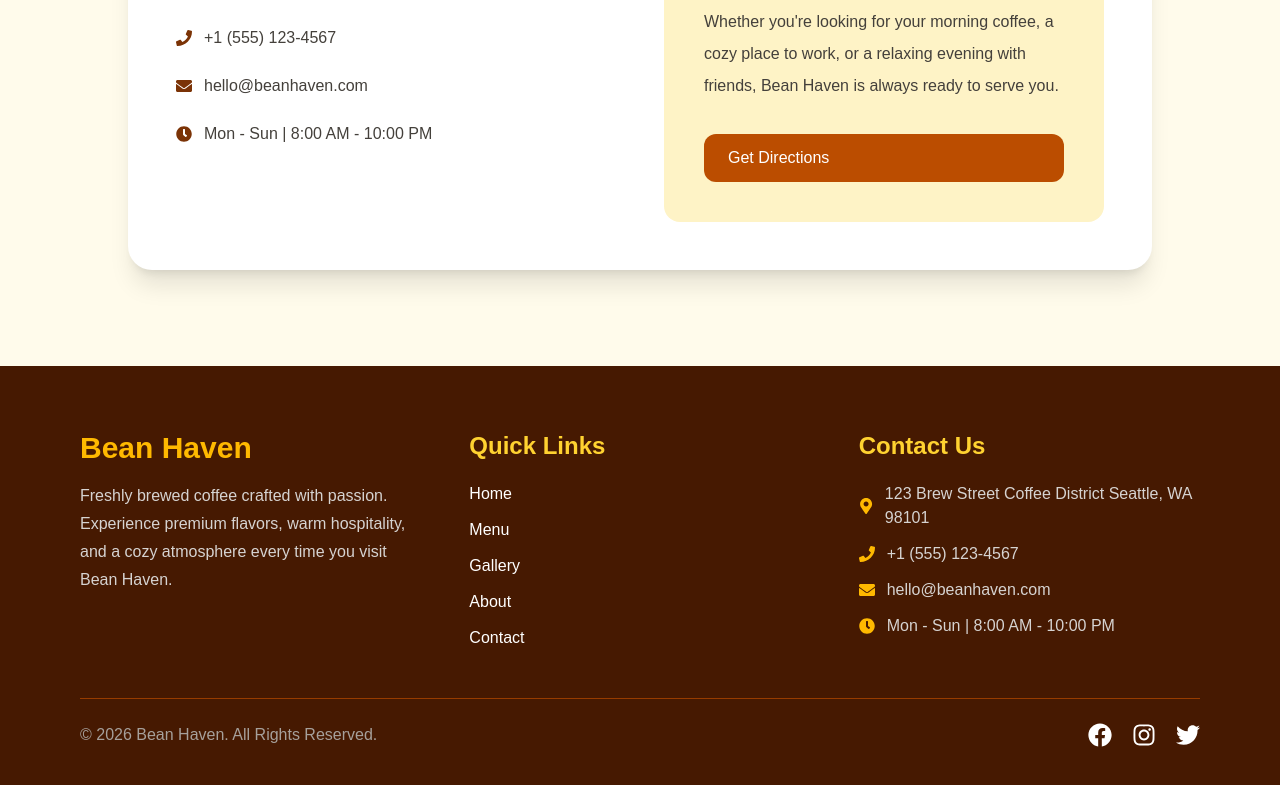
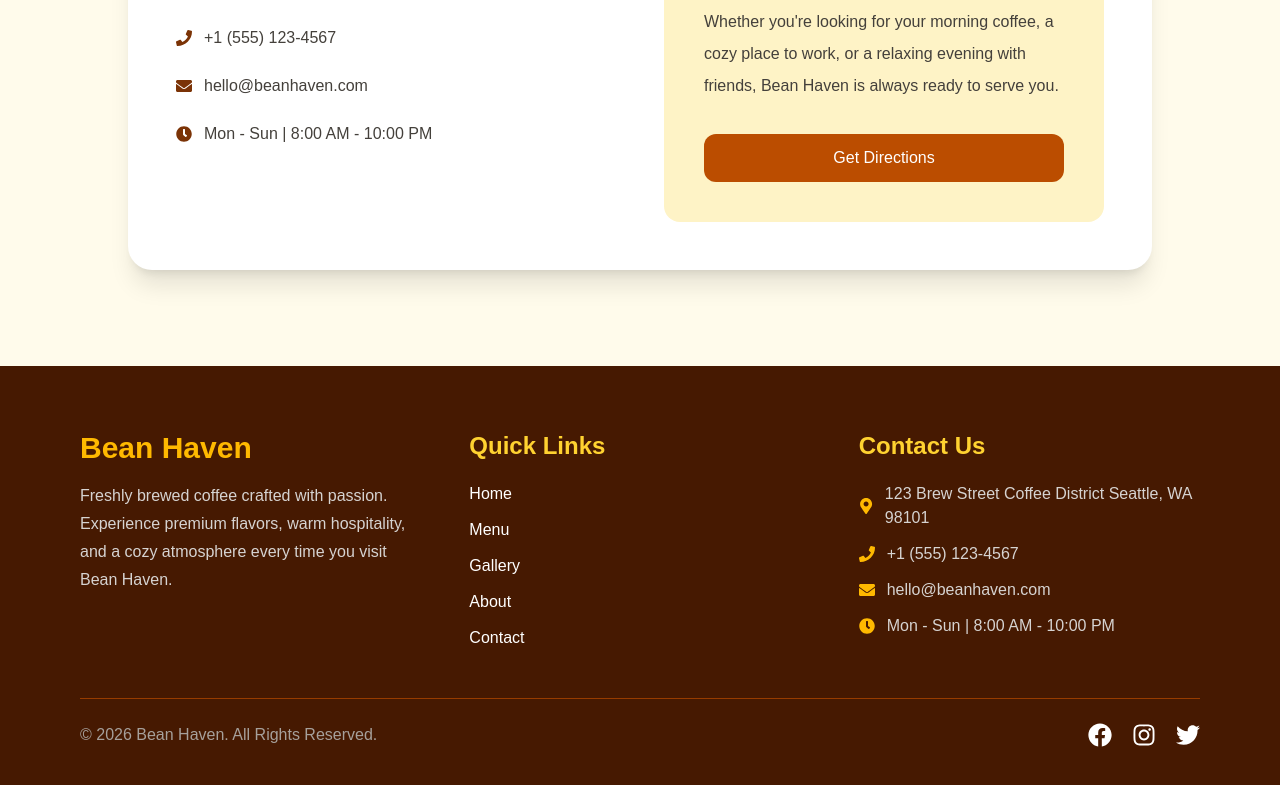
Before and after one commit to sameer890678/bean-haven, a Next.js app: page / in a window 1280 px wide. Shown: the part 3880-4665 px from the top of the page. Built offline with nearby package versions, Linux system fonts and the light colour scheme.

Commit message:
justifying the get direction

```diff
--- a/app/component/Contact.jsx
+++ b/app/component/Contact.jsx
@@ -83,7 +83,7 @@ export default function Contact() {
             <a
              href="https://www.google.com/maps/place/123+Brew+Street,+Coffee+District,+Seattle,+WA+98101"
              target="_blank"
-             className="px-6 py-3 bg-amber-700 text-white rounded-xl hover:bg-amber-800 transition duration-300 cursor-pointer">
+             className="px-6 py-3 flex items-center justify-center bg-amber-700 text-white rounded-xl hover:bg-amber-800 transition duration-300 cursor-pointer">
               Get Directions
             </a>
 
```
